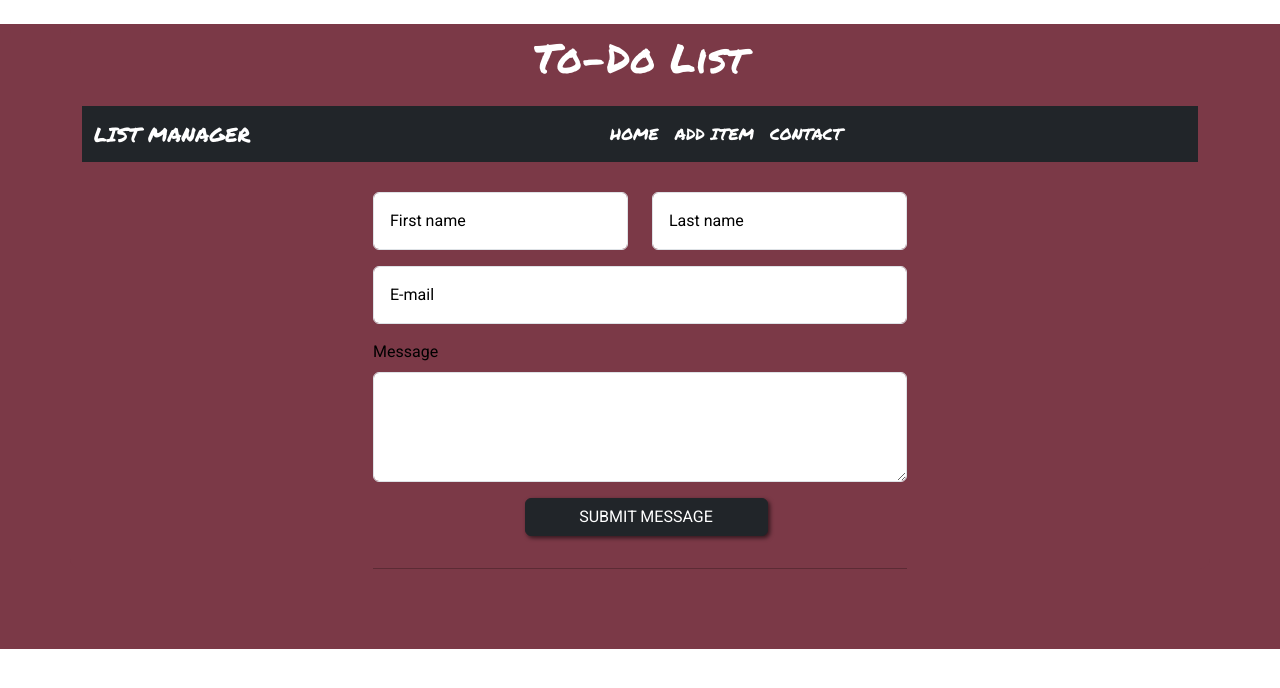
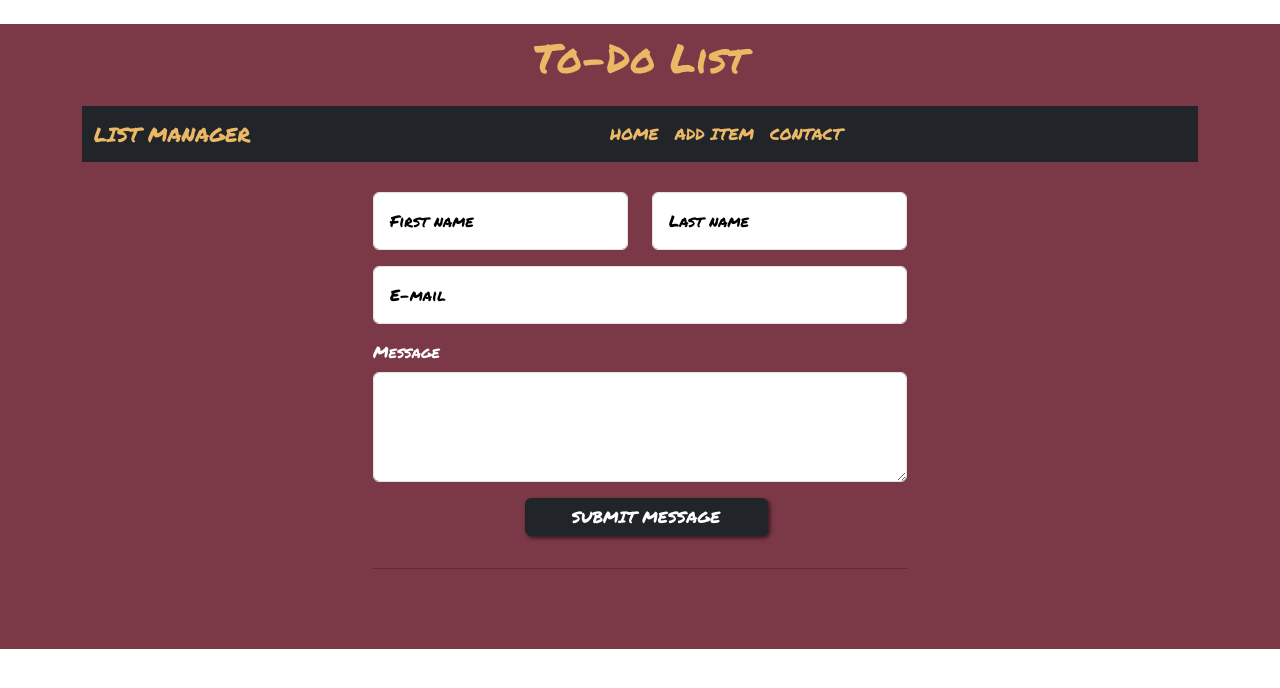
Before and after one commit to Antarias92/react-app, a React (Create React App) app: page /Contact in a window 1280 px wide. Shown: the top 688 px of the page. Built offline with nearby package versions, Linux system fonts and the light colour scheme.

Commit message:
more css

```diff
--- a/src/App.css
+++ b/src/App.css
@@ -73,7 +73,10 @@
 
 .bgNav{
   background-color: #7b3947;
+  color: white;
 }
+
+
 
 .btn{
   box-shadow: 2px 2px 4px rgba(0, 0, 0, 0.6);
--- a/src/components/Contact.css
+++ b/src/components/Contact.css
@@ -2,6 +2,6 @@
     padding-top: 20px;
     margin-top: 10px;
     border-radius: 10px;
-    font-family: 'Roboto', sans-serif;
+    font-family: 'Permanent Marker', sans-serif;
     color: black;
 }
--- a/src/components/Contact.js
+++ b/src/components/Contact.js
@@ -19,7 +19,7 @@ const Contact = () => {
                     <label for="contact-email" class="form-label ms-3">E-mail</label>
                 </div>
                 <div class="mb-3">
-                      <label for="message" class="form-label">Message</label>
+                      <label for="message" class="form-label" style={{color:"white"}}>Message</label>
                       <textarea class="form-control" id="message" rows="4" name="message" required></textarea>
                 </div>
                 <div class="mb-3 form-check d-grid col-6 mx-auto">
--- a/src/components/Layout.js
+++ b/src/components/Layout.js
@@ -5,23 +5,23 @@ function Layout({children})
 {
     return (
          <div className="container mt-4 mx-auto bgNav">
-            <h1 className="text-center mb-4 text-white">To-Do List</h1>
+            <h1 style={{color: "#ebb866"}} className="text-center mb-4">To-Do List</h1>
             <nav className="navbar navbar-expand-lg bg-dark">
                 <div className="container-fluid">
-                    <Link className="navbar-brand logo text-white" to="/"> List Manager</Link>
+                    <Link style={{color: "#EBB866"}} className="navbar-brand logo" to="/"> List Manager</Link>
                     <button class="navbar-toggler" type="button" data-bs-toggle="collapse" data-bs-target="#navbarNav" aria-controls="navbarNav" aria-expanded="false" aria-label="Toggle navigation">
                     <span className="navbar-toggler-icon bg-white"></span>
                     </button>
                     <div className="collapse navbar-collapse" id="navbarNav">
                         <ul className="navbar-nav mx-auto mb-lg-0">
                             <li class="nav-item menu-item">
-                                <Link className="nav-link text-white" to="/"> Home </Link>
+                                <Link style={{color: "#ebb866"}} className="nav-link" to="/"> Home </Link>
                             </li>
                             <li className="nav-item menu-item">
-                                <Link className="nav-link text-white" to="/add"> Add Item </Link>
+                                <Link style={{color: "#ebb866"}} className="nav-link" to="/add"> Add Item </Link>
                             </li>
                             <li className="nav-item menu-item">
-                                <Link className="nav-link text-white" to="/Contact"> Contact </Link>
+                                <Link style={{color: "#ebb866"}} className="nav-link" to="/Contact"> Contact </Link>
                             </li>
                         </ul>
                     </div>
```
